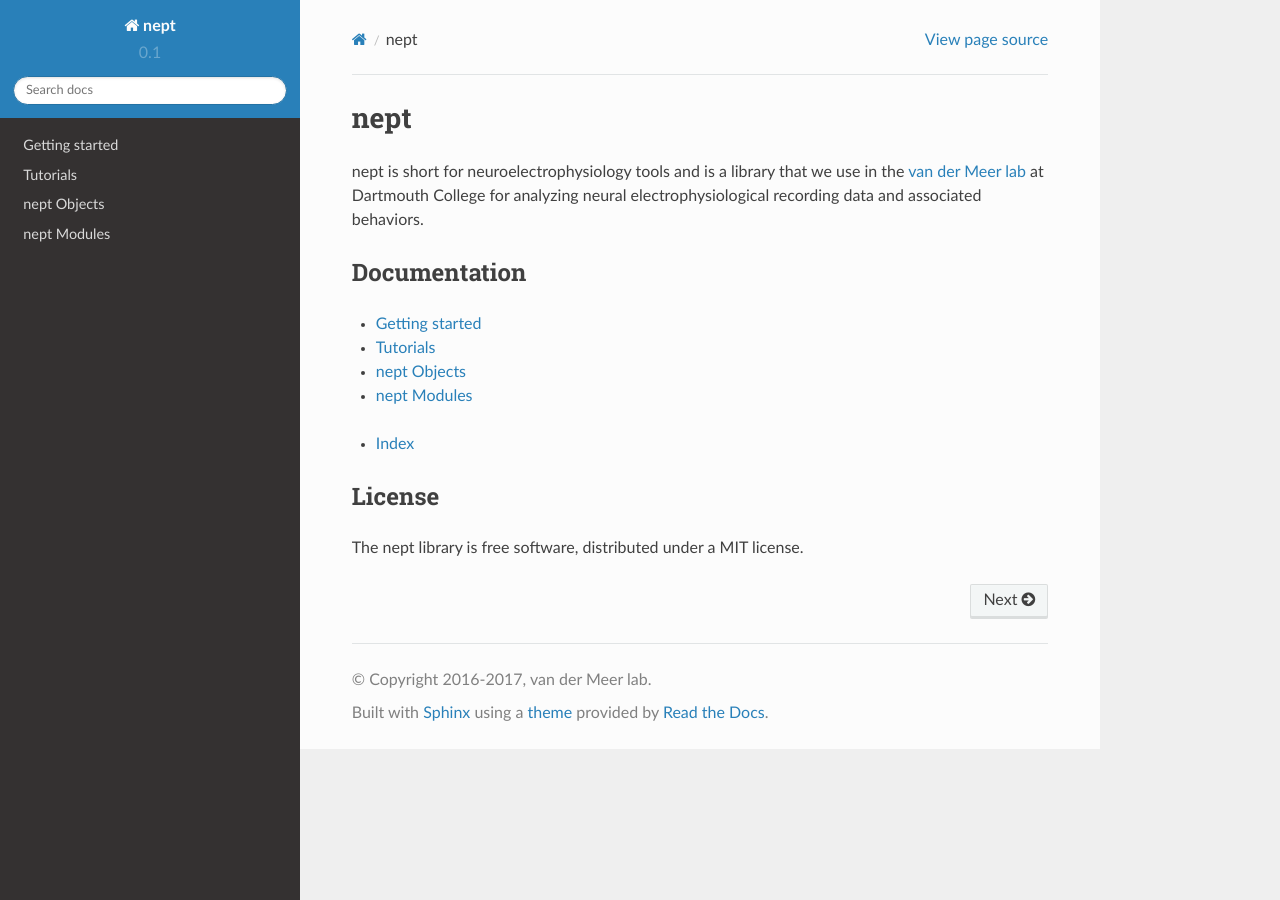
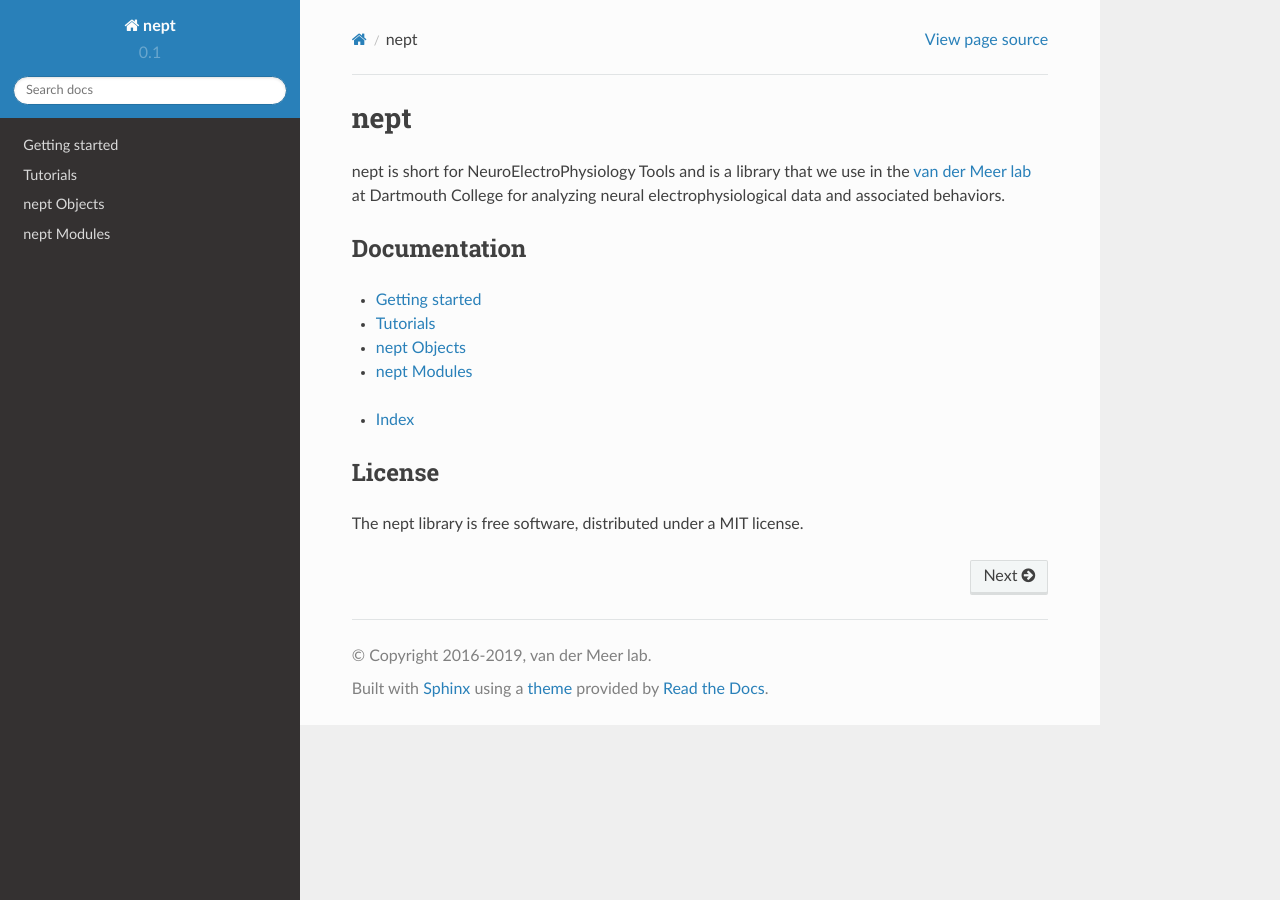
Before and after one commit to vandermeerlab/nept, a Sphinx documentation site: the page built from docs/index.rst, in a window 1280 px wide. Built offline with Sphinx 7.4.7 and the Read the Docs theme 2.0.0, drawn with Linux system fonts in a browser that asks for light colours.

Commit message:
Updating docs

```diff
--- a/docs/conf.py
+++ b/docs/conf.py
@@ -59,7 +59,7 @@ master_doc = 'index'
 
 # General information about the project.
 project = 'nept'
-copyright = '2016-2017, van der Meer lab'
+copyright = '2016-2019, van der Meer lab'
 author = 'van der Meer lab'
 
 # The version info for the project you're documenting, acts as replacement for
--- a/docs/index.rst
+++ b/docs/index.rst
@@ -1,10 +1,10 @@
 nept
 ====
 
-nept is short for neuroelectrophysiology tools and is a library
+nept is short for NeuroElectroPhysiology Tools and is a library
 that we use in the `van der Meer lab <http://www.vandermeerlab.org/>`_
-at Dartmouth College for analyzing neural electrophysiological
-recording data and associated behaviors.
+at Dartmouth College for analyzing neural electrophysiological data
+and associated behaviors.
 
 Documentation
 -------------
--- a/docs/modules.rst
+++ b/docs/modules.rst
@@ -2,8 +2,8 @@ nept Modules
 ============
 
 The nept modules are used for the analysis
-of neural electrophysiological
-recording data and associated behaviors.
+of neural electrophysiological data
+and associated behaviors.
 
 
 nept.co_occurrence module
```
Also changed, not shown: docs/getting_started.rst (+3 -6 lines).
